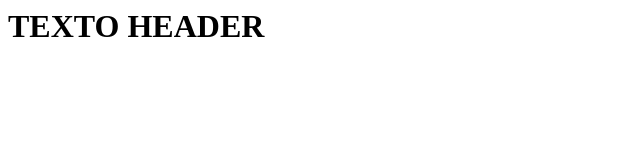
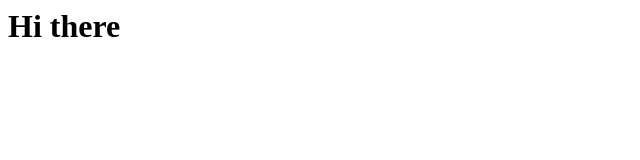
Before and after one commit to mfvaldezprojects/DDSistemas, a plain HTML site: page Grupo 3/index.html in a window 1280 px wide. Shown: the whole page, without its empty margins (0-640 px from the left). Drawn offline with Linux system fonts and the light colour scheme.

Commit message:
-Ejercicio 1 - MFV

```diff
--- a/Grupo 3/index.html
+++ b/Grupo 3/index.html
@@ -5,6 +5,6 @@
     <title>Document</title>
 </head>
 <body>
-    <h1>TEXTO HEADER</h1>
+    <h1>Hi there</h1>
 </body>
 </html>
```
